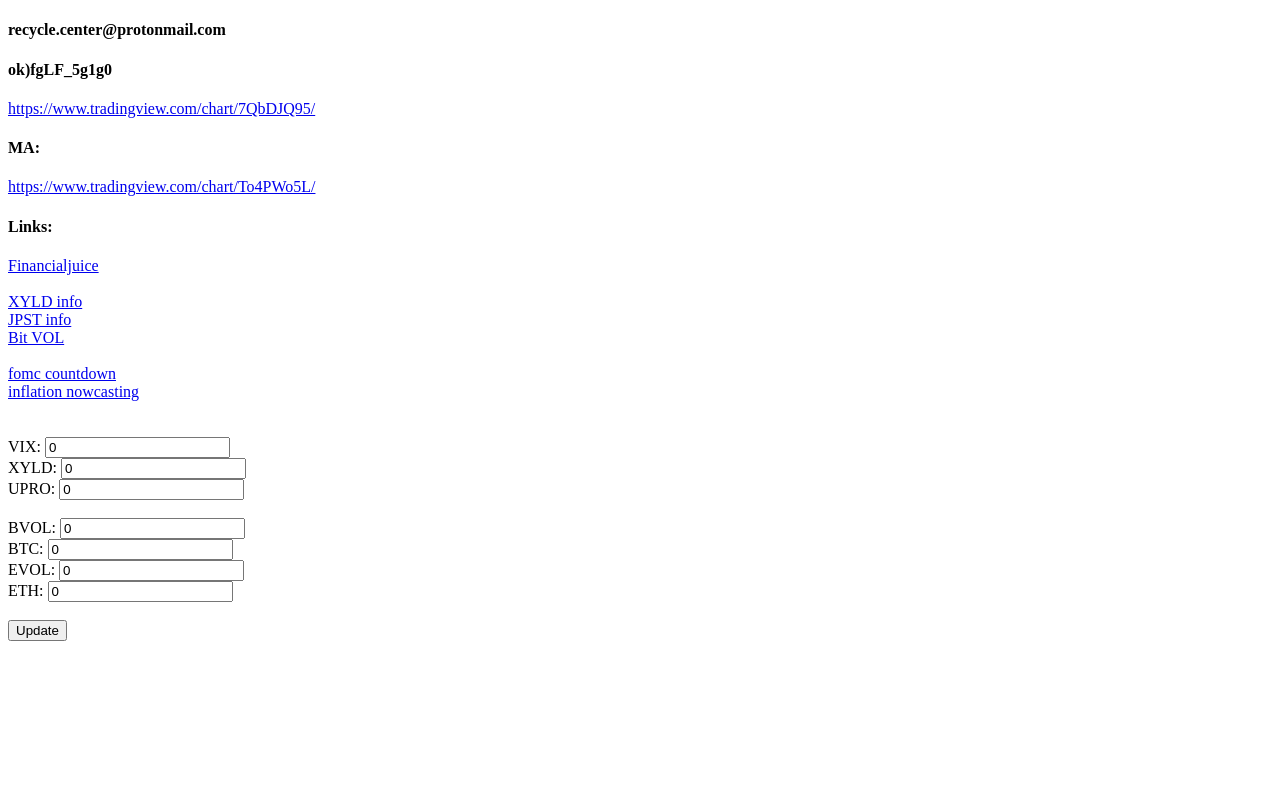
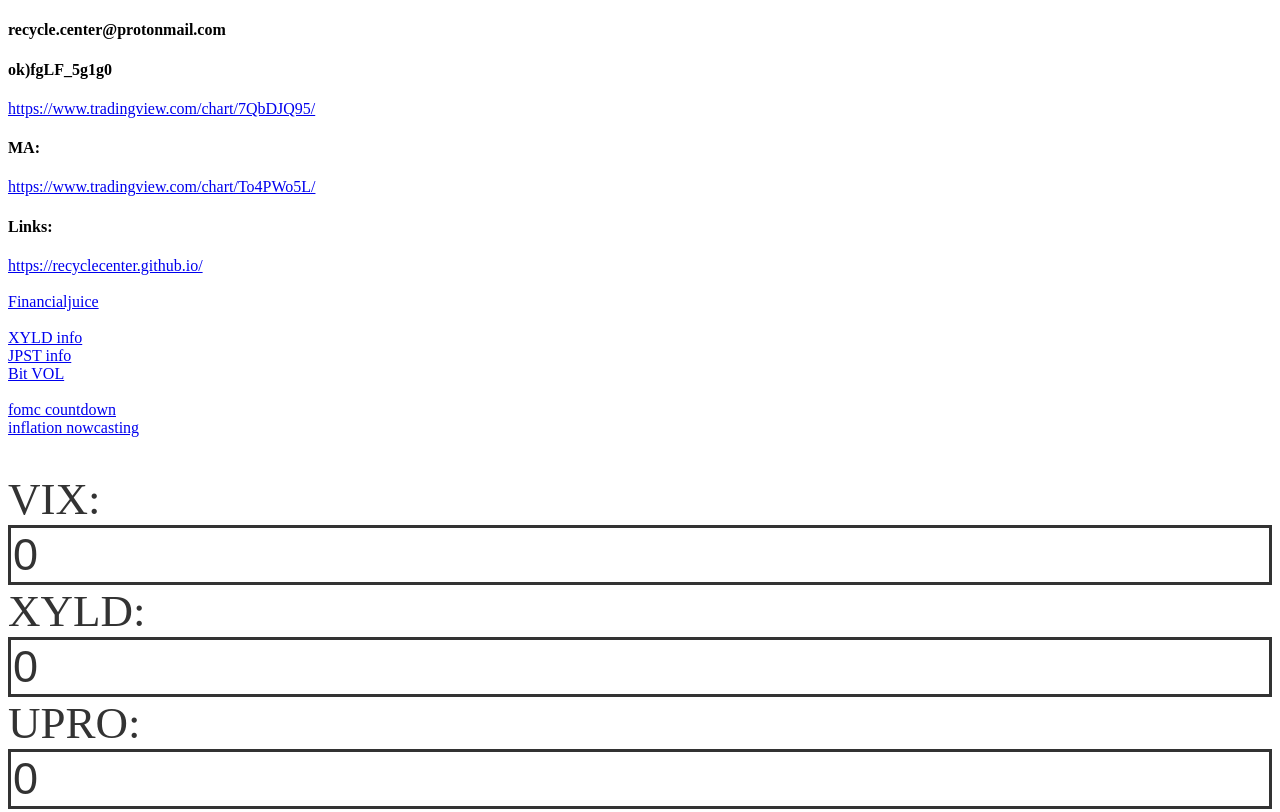
Before and after one commit to recyclecenter/recyclecenter.github.io, a plain HTML site: page index.html in a window 1280 px wide. Shown: the top 812 px of the page. Drawn offline with Linux system fonts and the light colour scheme.

Commit message:
Add files via upload

```diff
--- a/1b-basic-grid.css
+++ b/1b-basic-grid.css
@@ -1,3 +1,39 @@
+/* page style */
+
+:focus{outline: none;}
+
+input[type="text"]{color: #333; width: 100%; box-sizing: border-box; letter-spacing: 1px;}
+
+:focus{outline: none;}
+
+.input_form{
+  font-size: 45px;
+  color: #333;
+  width: 100%;
+}
+
+input[type="text"]{
+  border: 3px solid;
+  font-size: 45px;
+  color: #333;
+  width: 100%;
+  box-sizing: border-box;
+  letter-spacing: 1px;
+}
+
+.btn1{
+  border: 3px solid;
+  font: 80px "Lato", Arial, sans-serif;
+
+}
+
+
+
+
+
+
+
+
 /* (A) GRID LAYOUT */
 .grid {
     display: grid;
--- a/index.html
+++ b/index.html
@@ -19,8 +19,8 @@
 <a href="https://www.tradingview.com/chart/To4PWo5L/" target="_blank">https://www.tradingview.com/chart/To4PWo5L/</a><br>
 
 <h4>Links:</h4>
-
-
+<a href="https://recyclecenter.github.io/" target="_blank">https://recyclecenter.github.io/</a><br>
+<br>
 <a href="https://www.financialjuice.com/home" target="_blank">Financialjuice</a><br>
 <br>
    <a href="https://www.globalxetfs.com/funds/xyld/" target="_blank">XYLD info</a><br>
@@ -45,7 +45,7 @@
 
     <br>
 
-    <input type="button" value="Update" onclick="updateGrid()">
+    <input class="btn1" type="button" value="Update" onclick="updateGrid()">
     <!-- <input type="button" value="Update bizcoin" onclick="updateTable4()"> -->
 
 </form>
```
